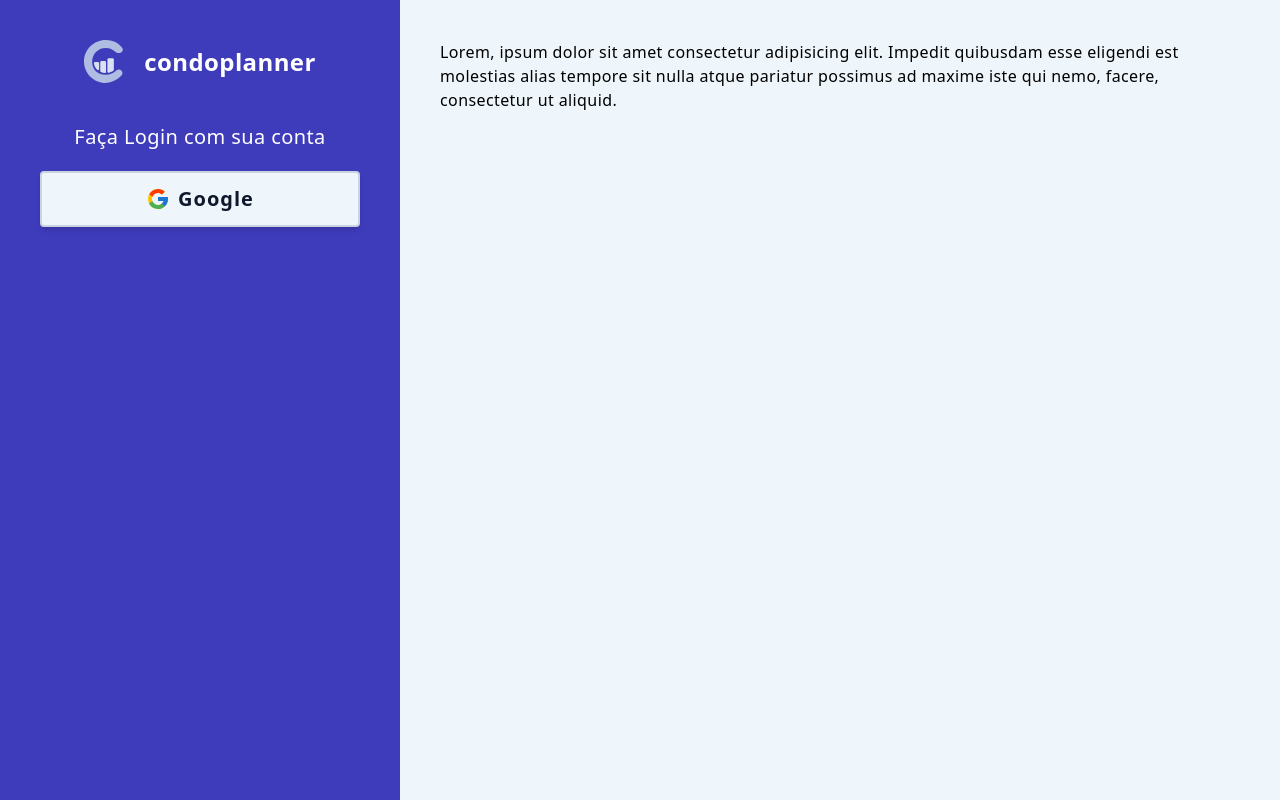
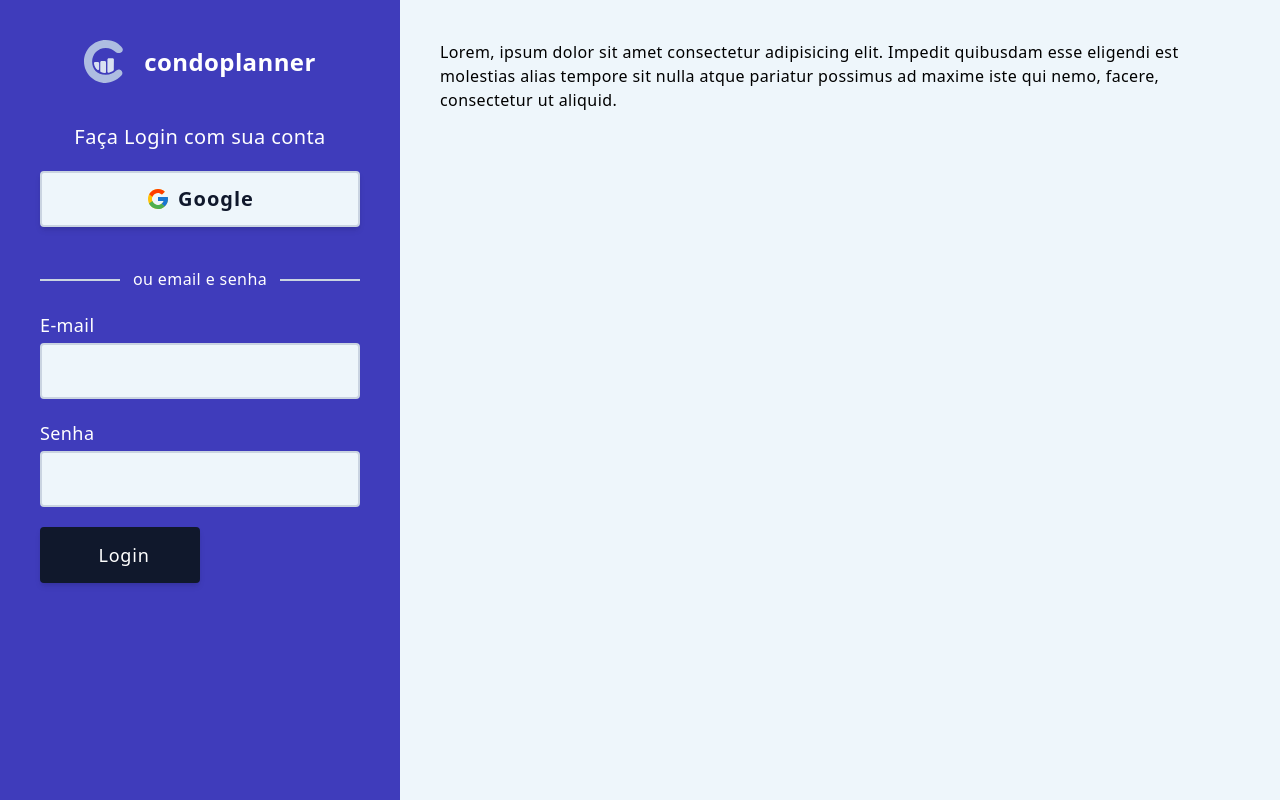
Before and after one commit to antoniati/condoplanner, a Next.js app: page / in a window 1280 px wide. Built offline with nearby package versions, Linux system fonts and the light colour scheme.

Commit message:
Criado o componente LoginForm e implementado ao Login Page.
Neste commit, foi criado o componente LoginForm, que incorpora o uso de InputForm e CustomButton. Este componente é responsável pela exibição do formulário de login com email e senha.

```diff
--- /dev/null
+++ b/components/Login/LoginForm.js
@@ -0,0 +1,29 @@
+import CustomButton from "@/components/CustomButton";
+import InputForm from "@/components/InputForm";
+
+const LoginForm = () => {
+
+    return (
+        <form>
+            <div className="flex flex-col gap-5">
+                <InputForm
+                    inputLabelText={"E-mail"}
+                    inputType={"email"}
+                />
+                <InputForm
+                    inputLabelText={"Senha"}
+                    inputType={"password"}
+                />
+            </div>
+            <div className="w-72 sm:w-40 transition-all duration-300 mt-5">
+                <CustomButton
+                    buttonType={"submit"}
+                    buttonStyle={"black-button"}
+                    buttonText={"Login"}
+                />
+            </div>
+        </form>
+    );
+};
+
+export default LoginForm;
--- a/components/Login/LoginPage.js
+++ b/components/Login/LoginPage.js
@@ -1,14 +1,25 @@
 import Logo from "@/components/Logo";
 import GoogleButton from "@/components/GoogleButton";
+import LoginForm from "./LoginForm";
 
 const LoginPage = () => {
     return (
         <main className="flex">
             <section className="w-full sm:w-auto min-h-screen p-10 bg-dark-blue text-white flex flex-col items-center gap-10">
-                    <Logo />
+                <Logo />
                 <div className="w-80 flex flex-col items-center gap-5">
                     <h2>Faça Login com sua conta</h2>
                     <GoogleButton />
+                </div>
+
+                {/* Login com Email e Senha */}
+                <div className="w-72 sm:w-80 flex flex-col gap-5">
+                    <p className="text-whit-lines">
+                        <span></span>
+                        ou email e senha
+                        <span></span>
+                    </p>
+                    <LoginForm />
                 </div>
             </section>
             <section className="hidden sm:flex w-full min-h-screen p-10">
--- a/package.json
+++ b/package.json
@@ -9,6 +9,7 @@
     "lint": "next lint"
   },
   "dependencies": {
+    "classnames": "^2.3.2",
     "next": "14.0.1",
     "react": "^18",
     "react-dom": "^18",
--- a/styles/globals.css
+++ b/styles/globals.css
@@ -44,3 +44,16 @@ input {
     hover:tracking-widest transition-all
     duration-300 shadow-md hover:shadow-xl;
 }
+
+/* Texto com linhas */
+.text-whit-lines {
+  @apply w-full text-center relative;
+}
+
+.text-whit-lines :first-child {
+  @apply w-16 sm:w-20 h-0.5 bg-slate-300 absolute top-1/2 right-0;
+}
+
+.text-whit-lines :last-child {
+  @apply w-16 sm:w-20 h-0.5 bg-slate-300 absolute top-1/2 left-0;
+}
```
Also changed, not shown: 1 other file (tests, documents, lock files or other folders).
